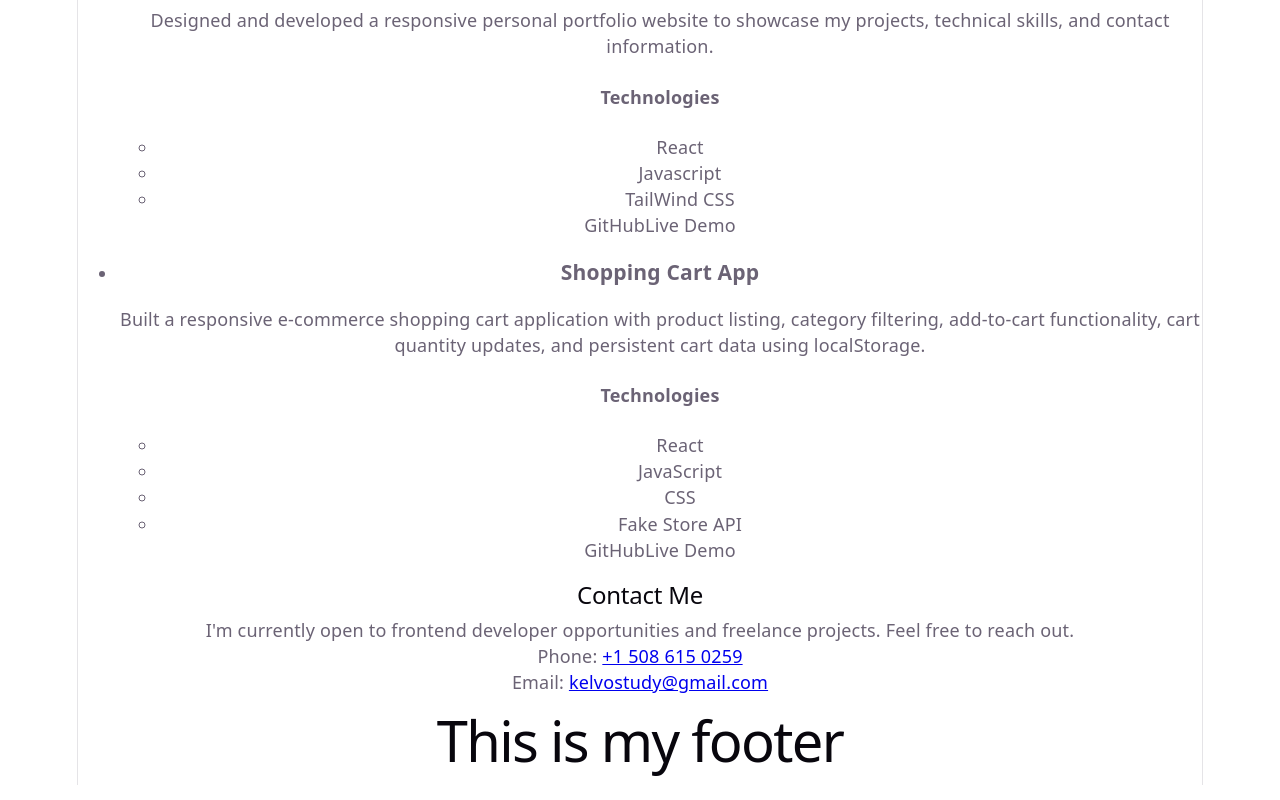
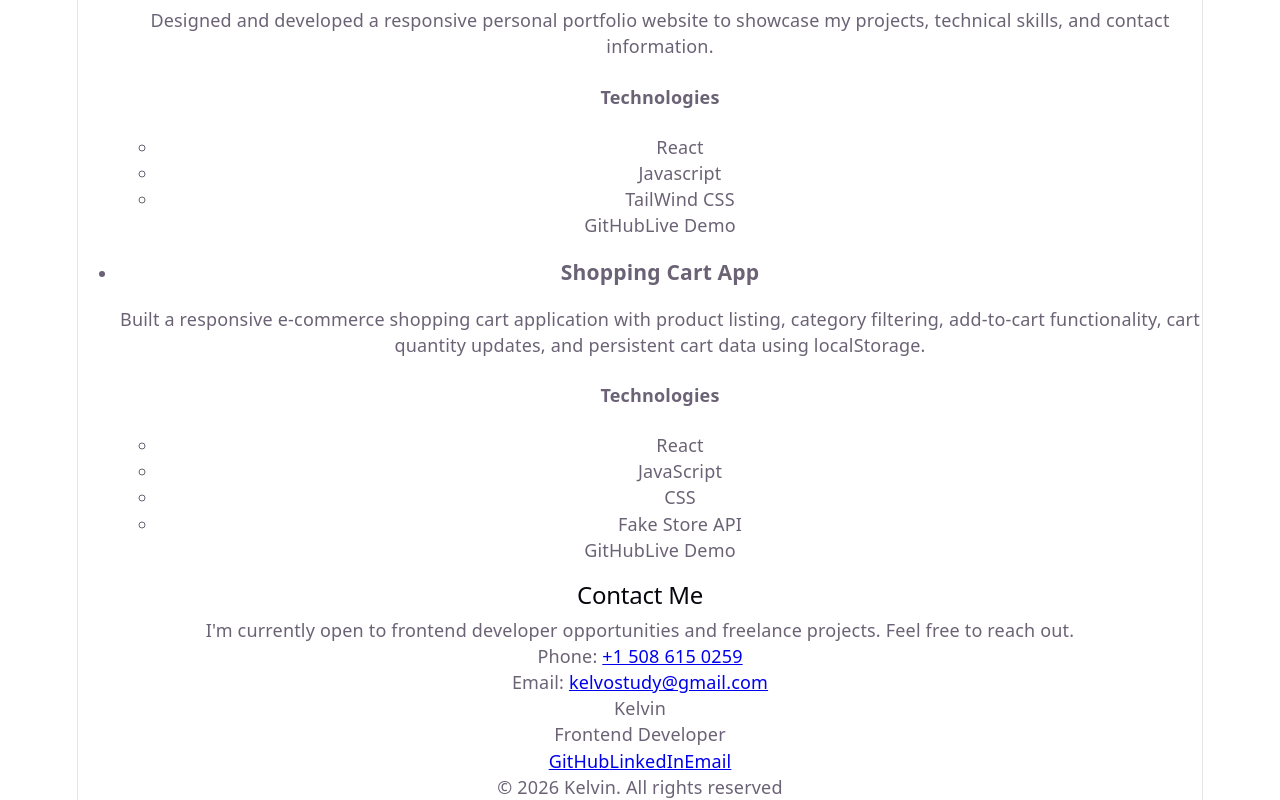
Before and after one commit to Mankelvo/personal-portfolio, a React (Vite) app: page / in a window 1280 px wide. Shown: the part 1307-2107 px from the top of the page. Built offline with nearby package versions, Linux system fonts and the light colour scheme.

Commit message:
update footer content

```diff
--- a/src/components/layout/Footer.jsx
+++ b/src/components/layout/Footer.jsx
@@ -1,6 +1,16 @@
 function Footer(){
     return(
-        <h1>This is my footer</h1>
+        <footer>
+            <p>Kelvin</p>
+            <p>Frontend Developer</p>
+            <div>
+                <a href="https://github.com/Mankelvo" target="_blank" rel="noopener noreferrer">GitHub</a>
+                <a href="https://www.linkedin.com/in/kelvin-maina-789086154" target="_blank" rel="noopener noreferrer">LinkedIn</a>
+                <a href="mailto:kelvostudy@gmail.com">Email</a>
+            </div>
+             <p>© 2026 Kelvin. All rights reserved</p>
+
+        </footer>
     )
 }
 
```
